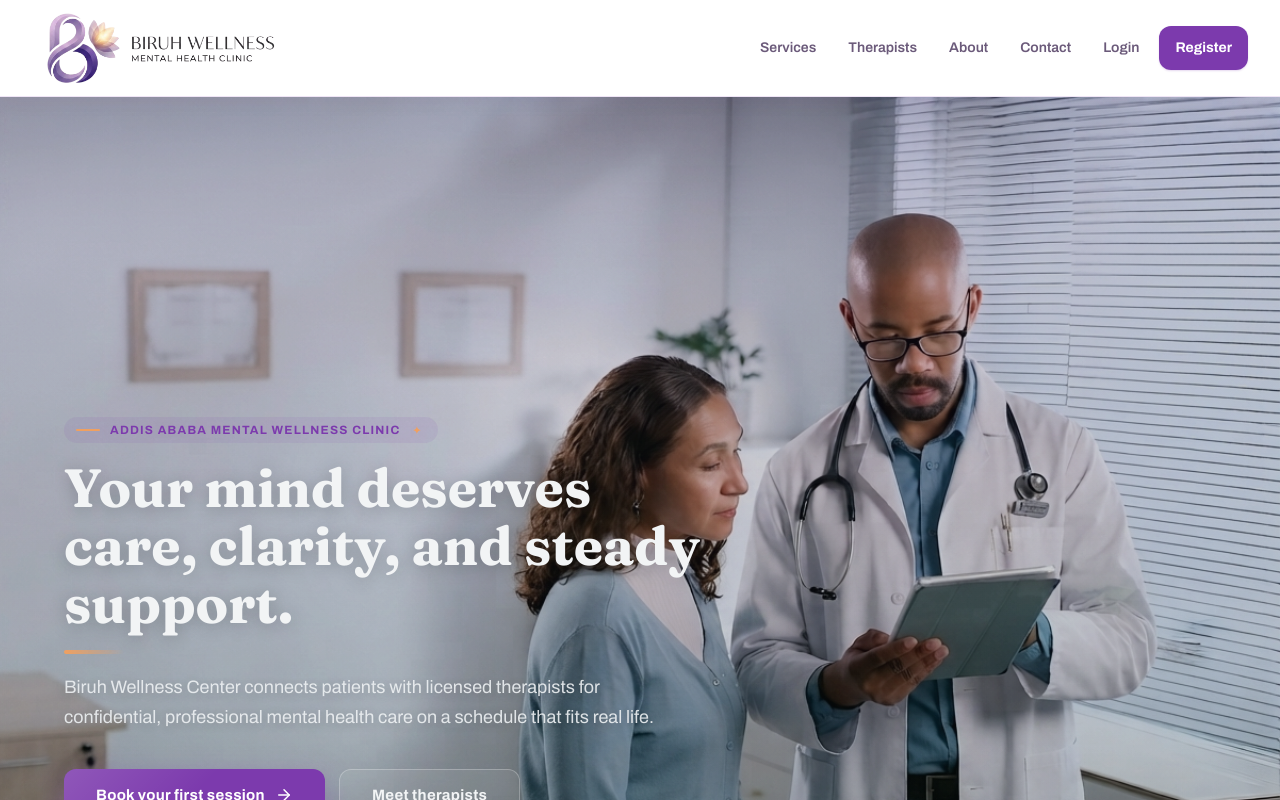
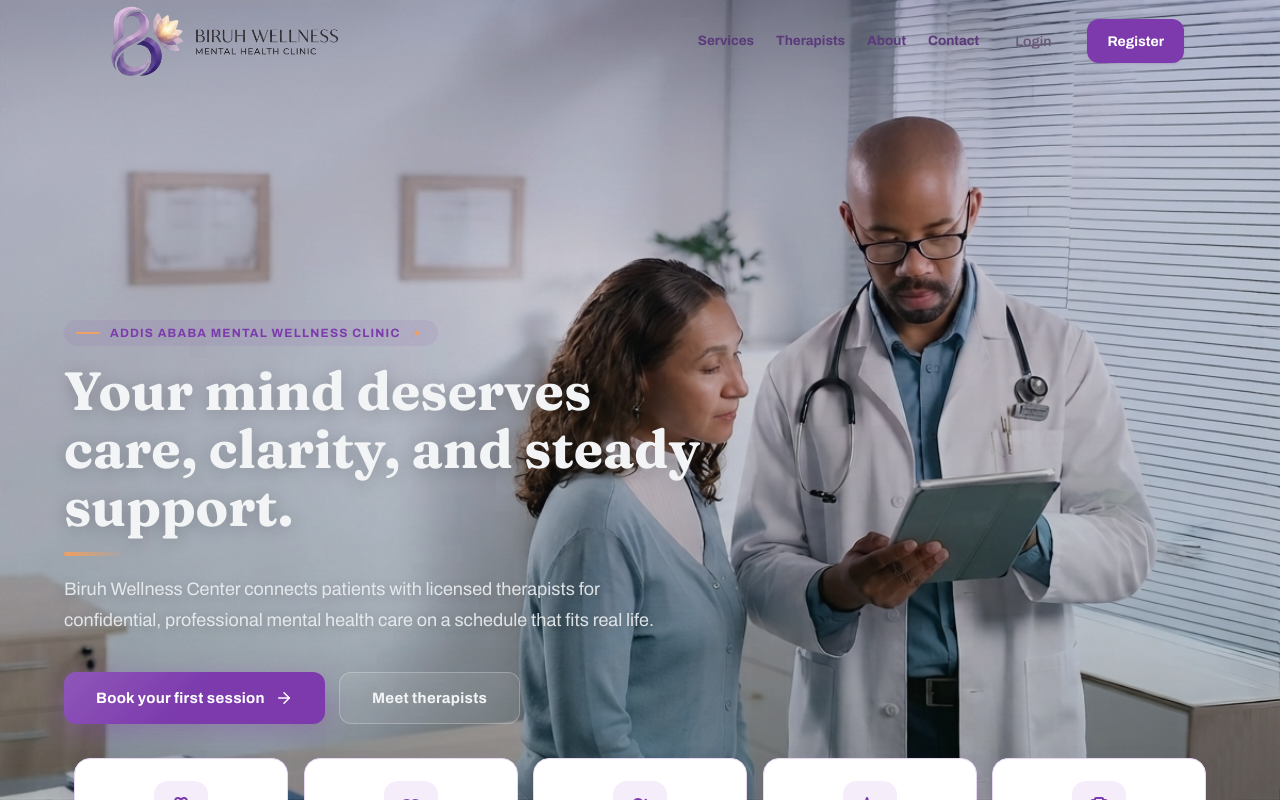
Before and after one commit to EyuAg/biruh_wellness, a React (Create React App) app in the folder frontend/: page / in a window 1280 px wide. Shown: the top 800 px of the page. Built offline with nearby package versions, Linux system fonts and the light colour scheme; no server answers.

Commit message:
feat: enhance Navbar and Home styles for improved layout and user interaction

```diff
--- a/frontend/src/components/common/Navbar.jsx
+++ b/frontend/src/components/common/Navbar.jsx
@@ -48,19 +48,20 @@ const Navbar = () => {
   };
 
   return (
-    <header className={`sticky top-0 z-40 border-b transition-all duration-300 ${
+    <header className={`navbar ${isLandingPage ? 'landing-navbar landing-nav' : 'internal-navbar'} ${!isLandingPage ? `sticky top-0 z-40 border-b transition-all duration-300 ${
       isScrolled
         ? 'border-[#e8daf2] bg-white/85 backdrop-blur-2xl shadow-[0_8px_30px_rgba(61,31,82,0.08)]'
         : 'border-[#e8daf2]/70 bg-white/70 backdrop-blur-xl shadow-[0_4px_20px_rgba(61,31,82,0.05)]'
-    }`}>
-      <div className="mx-auto flex max-w-7xl items-center justify-between px-4 py-3 sm:px-6 lg:px-8">
+    }` : ''}`}>
+      <div className={`mx-auto flex w-full items-center justify-between ${isLandingPage ? 'max-w-[1400px] px-8' : 'max-w-7xl px-4 py-3 sm:px-6 lg:px-8'}`}>
         <Link to="/" className="landing-brand" aria-label="Biruh Wellness home">
           <BrandLogo variant="wide"/>
         </Link>
 
-        {/* Mobile menu toggle */}
+        {isLandingPage ? (
+          <>
             <button
-          className="lg:hidden"
+              className="landing-menu"
               type="button"
               onClick={() => setMenuOpen(!menuOpen)}
               aria-label="Toggle navigation"
@@ -68,15 +69,43 @@ const Navbar = () => {
               {menuOpen ? <X size={20} /> : <Menu size={20} />}
             </button>
 
-        {/* Navigation */}
+            <nav className={`landing-nav__menu ${menuOpen ? 'is-open' : ''}`}>
+              <ul className="landing-links">
+                <li>{createNavLink('Services', '#services')}</li>
+                <li>{createNavLink('Therapists', '#therapists')}</li>
+                <li>{createNavLink('About', '#about')}</li>
+                <li>{createNavLink('Contact', '#contact')}</li>
+              </ul>
+
+              <div className="landing-actions">
+                {isAuthenticated ? (
+                  <>
+                    <NavLink to="/dashboard" className="btn-ghost" onClick={() => setMenuOpen(false)}>
+                      Dashboard
+                    </NavLink>
+                    <button onClick={() => { logout(); setMenuOpen(false); }} className="btn-secondary">
+                      Logout
+                    </button>
+                  </>
+                ) : (
+                  <>
+                    <NavLink to="/login" className="btn-ghost" onClick={() => setMenuOpen(false)}>
+                      Login
+                    </NavLink>
+                    <NavLink to="/register" className="btn-primary" onClick={() => setMenuOpen(false)}>
+                      Register
+                    </NavLink>
+                  </>
+                )}
+              </div>
+            </nav>
+          </>
+        ) : (
           <nav className={`${menuOpen ? 'absolute top-16 left-0 right-0 flex flex-col gap-3 bg-white border-b border-[#ede4f5] p-4' : 'hidden lg:flex'} lg:flex lg:items-center lg:gap-2 lg:text-sm text-sm`}>
-          {/* Main navigation - Services, Therapists, About, Contact */}
             {createNavLink('Services', '#services')}
             {createNavLink('Therapists', '#therapists')}
             {createNavLink('About', '#about')}
             {createNavLink('Contact', '#contact')}
-
-          {/* Authentication-based navigation */}
             {isAuthenticated ? (
               <>
                 <NavLink to="/dashboard" className="btn-ghost" onClick={() => setMenuOpen(false)}>
@@ -102,6 +131,7 @@ const Navbar = () => {
               </>
             )}
           </nav>
+        )}
       </div>
     </header>
   );
--- a/frontend/src/pages/Home.css
+++ b/frontend/src/pages/Home.css
@@ -88,6 +88,11 @@
   gap: 22px;
 }
 
+.landing-links a,
+.landing-links li {
+  display: inline-flex;
+}
+
 .landing-links a {
   color: var(--text-mid);
   font-size: 13.5px;
@@ -95,7 +100,7 @@
   padding: 8px 0;
   position: relative;
   text-decoration: none;
-  transition: color 0.2s ease, transform 0.2s ease;
+  transition: color 0.2s ease;
 }
 
 .landing-links a::after {
@@ -106,43 +111,60 @@
   height: 2px;
   left: 0;
   position: absolute;
+  transform-origin: left;
   transform: scaleX(0);
-  transform-origin: left;
   transition: transform 0.22s ease;
   width: 100%;
 }
 
-.landing-links a:hover,
-.landing-links a:focus-visible {
-  color: var(--purple);
-  transform: translateY(-2px);
-}
+
 
 .landing-links a:hover::after,
 .landing-links a:focus-visible::after {
   transform: scaleX(1);
 }
 
-.landing-links__outline,
-.landing-links__solid {
-  border-radius: 8px;
-  padding: 8px 18px !important;
-}
-
-.landing-links__outline::after,
-.landing-links__solid::after {
-  display: none;
-}
-
-.landing-links__outline {
-  border: 1.5px solid var(--purple);
-  color: var(--purple) !important;
-}
-
-.landing-links__solid {
-  background: var(--purple);
-  color: #fff !important;
-  box-shadow: 0 4px 14px rgba(124, 58, 173, 0.3);
+.landing-nav__menu {
+  align-items: center;
+  display: flex;
+  gap: 24px;
+}
+
+.landing-actions {
+  align-items: center;
+  display: flex;
+  gap: 24px;
+}
+
+.landing-action-link,
+.landing-action-button {
+  display: inline-flex;
+  align-items: center;
+  gap: 6px;
+  font-size: 12px;
+  font-weight: 700;
+  letter-spacing: 0.04em;
+  text-decoration: none;
+}
+
+.landing-action-link {
+  color: #111111;
+}
+
+.landing-action-button {
+  background: #161513;
+  color: #f4f2ea;
+  padding: 14px 22px;
+  border-radius: 999px;
+}
+
+.landing-chevron {
+  font-size: 13px;
+  font-weight: 700;
+}
+
+.landing-chevron-light {
+  color: #dedcd3;
 }
 
 .landing-menu {
@@ -155,6 +177,100 @@
   height: 40px;
   justify-content: center;
   width: 40px;
+}
+
+.landing-nav {
+  align-items: center;
+  background: transparent;
+  display: flex;
+  height: 72px;
+  justify-content: space-between;
+  padding: 0 5%;
+  margin: 5px 0;
+  position: absolute;
+  top: 0;
+  width: 100%;
+  z-index: 50;
+}
+
+.landing-brand {
+  align-items: center;
+  color: var(--text);
+  display: inline-flex;
+  gap: 10px;
+  text-decoration: none;
+}
+
+.landing-brand strong,
+.landing-brand small {
+  display: block;
+}
+
+.landing-brand strong {
+  font-size: 16px;
+  line-height: 1.1;
+}
+
+.landing-brand small {
+  color: var(--text-soft);
+  font-size: 11px;
+  margin-top: 2px;
+}
+
+@media (max-width: 760px) {
+  .landing-nav {
+    height: auto;
+    min-height: 70px;
+    padding-bottom: 14px;
+    padding-top: 14px;
+  }
+
+  .landing-menu {
+    display: inline-flex;
+  }
+
+  .landing-nav__menu {
+    align-items: flex-start;
+    background: #fff;
+    border: 1px solid var(--border);
+    border-radius: 16px;
+    display: none;
+    flex-direction: column;
+    gap: 16px;
+    left: 5%;
+    padding: 16px;
+    position: absolute;
+    right: 5%;
+    top: 86px;
+  }
+
+  .landing-nav__menu.is-open {
+    display: flex;
+  }
+
+  .landing-links {
+    flex-direction: column;
+    gap: 12px;
+    width: 100%;
+  }
+
+  .landing-actions {
+    flex-direction: column;
+    gap: 12px;
+    width: 100%;
+  }
+
+  .landing-action-button,
+  .landing-action-link {
+    width: 100%;
+    justify-content: center;
+  }
+
+  .landing-hero,
+  .landing-section {
+    padding-left: 24px;
+    padding-right: 24px;
+  }
 }
 
 .landing-hero {
```
Lines whose indentation alone changed are shown as unchanged.
